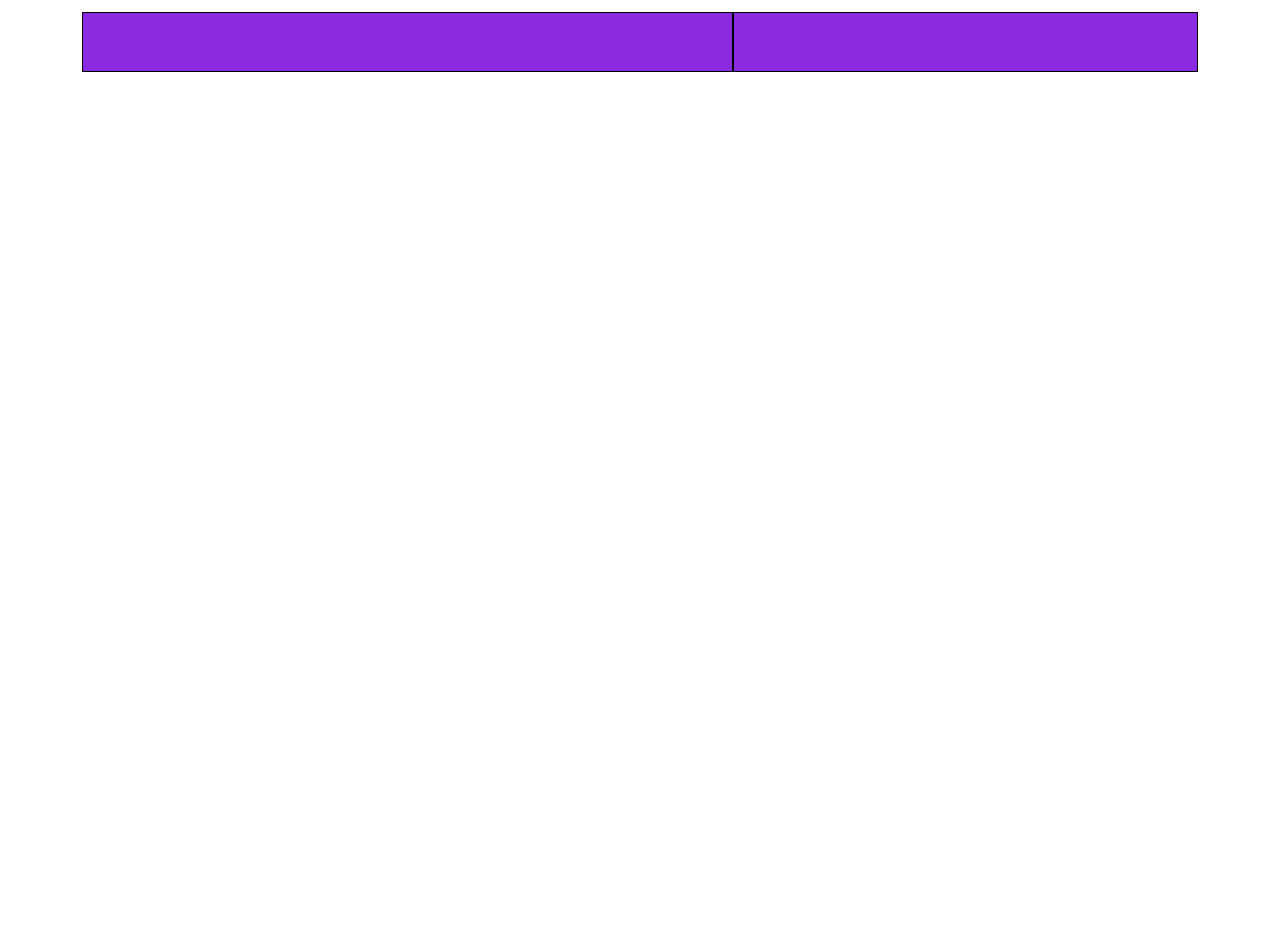
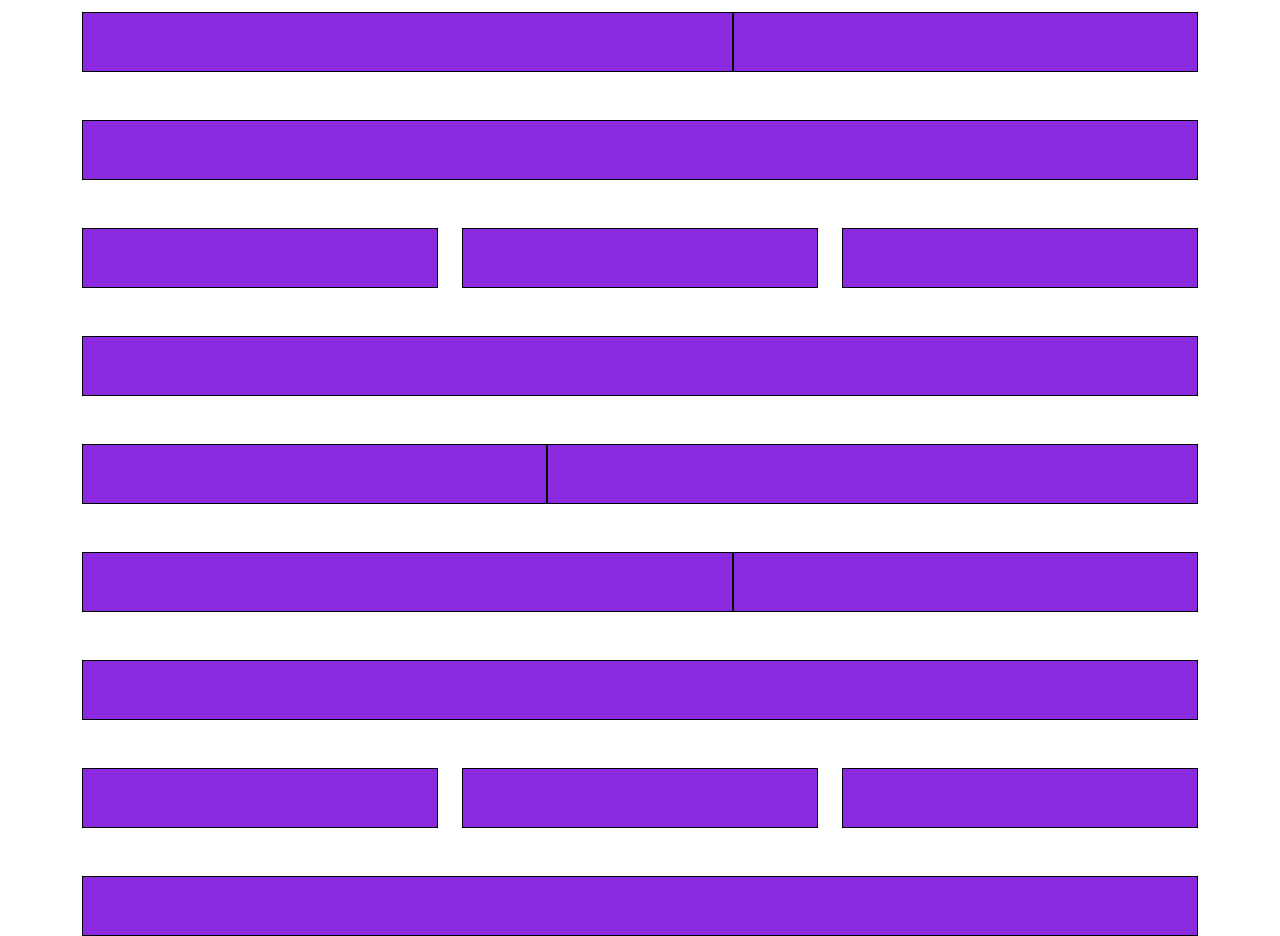
Before and after one commit to Andrearomeo04/proj-html-vuejs, a Vue app: page / in a window 1280 px wide. Shown: the part 420-1356 px from the top of the page. Before the commit the page ends 800 px from the top, so only its background shows below. Built offline with nearby package versions, Linux system fonts and the light colour scheme.

Commit message:
[UPD] Created main layout

```diff
--- a/src/components/AppMain.vue
+++ b/src/components/AppMain.vue
@@ -6,6 +6,7 @@ export default {
 
 <template>
     <div>
+        <!-- jumbo section -->
         <section>
             <div class="bg-warning p-5">
                 <div class="container">
@@ -18,6 +19,7 @@ export default {
             </div>
         </section>
 
+        <!-- learn about section -->
         <section class="mt-5">
             <div class="container">
                 <div class="row g-0">
@@ -36,6 +38,7 @@ export default {
             </div>
         </section>
 
+        <!-- upgrade your skill section -->
         <section>
             <div class="container">
                 <div class="row g-0">
@@ -43,6 +46,94 @@ export default {
                         <div class="content"></div>
                     </div>
                     <div class="col-5">
+                        <div class="content"></div>
+                    </div>
+                </div>
+            </div>
+        </section>
+
+        <!-- latest online courses section -->
+        <section>
+            <div class="container mt-5">
+                <div class="row">
+                    <div class="col-12">
+                        <div class="content"></div>
+                    </div>
+                </div>
+                <div class="row mt-5">
+                    <div class="col-4">
+                        <div class="content"></div>
+                    </div>
+                    <div class="col-4">
+                        <div class="content"></div>
+                    </div>
+                    <div class="col-4">
+                        <div class="content"></div>
+                    </div>
+                </div>
+                <div class="row mt-5">
+                    <div class="col-12">
+                        <div class="content"></div>
+                    </div>
+                </div>
+            </div>
+        </section>
+
+        <!-- Testimonials section -->
+        <section>
+            <div class="container mt-5">
+                <div class="row g-0">
+                    <div class="col-5">
+                        <div class="content"></div>
+                    </div>
+                    <div class="col-7">
+                        <div class="content"></div>
+                    </div>
+                </div>
+            </div>
+        </section>
+
+        <!-- here to transform you section -->
+        <section>
+            <div class="container mt-5">
+                <div class="row g-0">
+                    <div class="col-7">
+                        <div class="content"></div>
+                    </div>
+                    <div class="col-5">
+                        <div class="content"></div>
+                    </div>
+                </div>
+            </div>
+        </section>
+
+        <!-- latest from our blogs section -->
+        <section>
+            <div class="container mt-5">
+                <div class="row">
+                    <div class="col-12">
+                        <div class="content"></div>
+                    </div>
+                </div>
+                <div class="row mt-5">
+                    <div class="col-4">
+                        <div class="content"></div>
+                    </div>
+                    <div class="col-4">
+                        <div class="content"></div>
+                    </div>
+                    <div class="col-4">
+                        <div class="content"></div>
+                    </div>
+                </div>
+            </div>
+        </section>
+
+        <!-- news letter section -->
+        <section>
+            <div class="container">
+                <div class="row mt-5">
+                    <div class="col-12">
                         <div class="content"></div>
                     </div>
                 </div>
```
